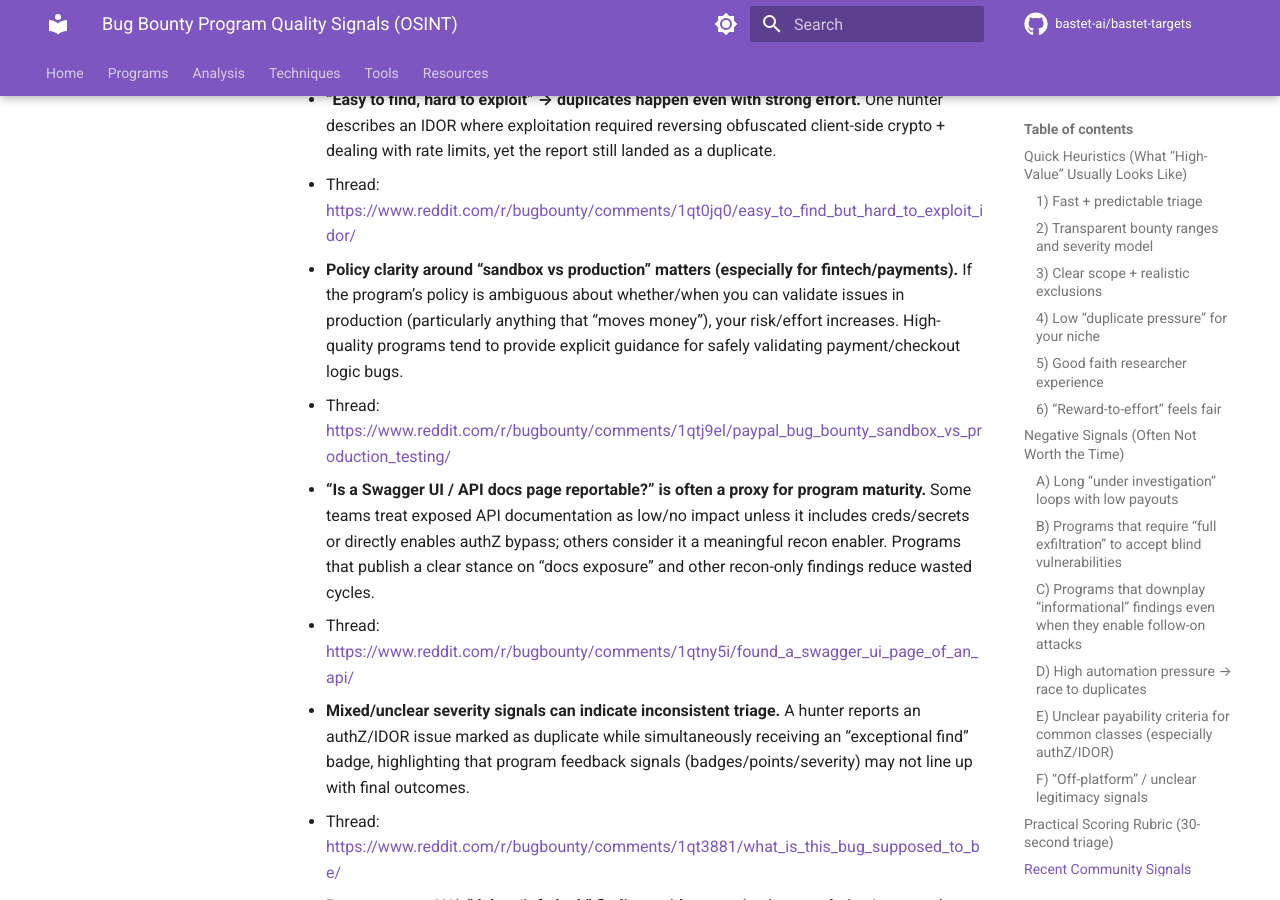
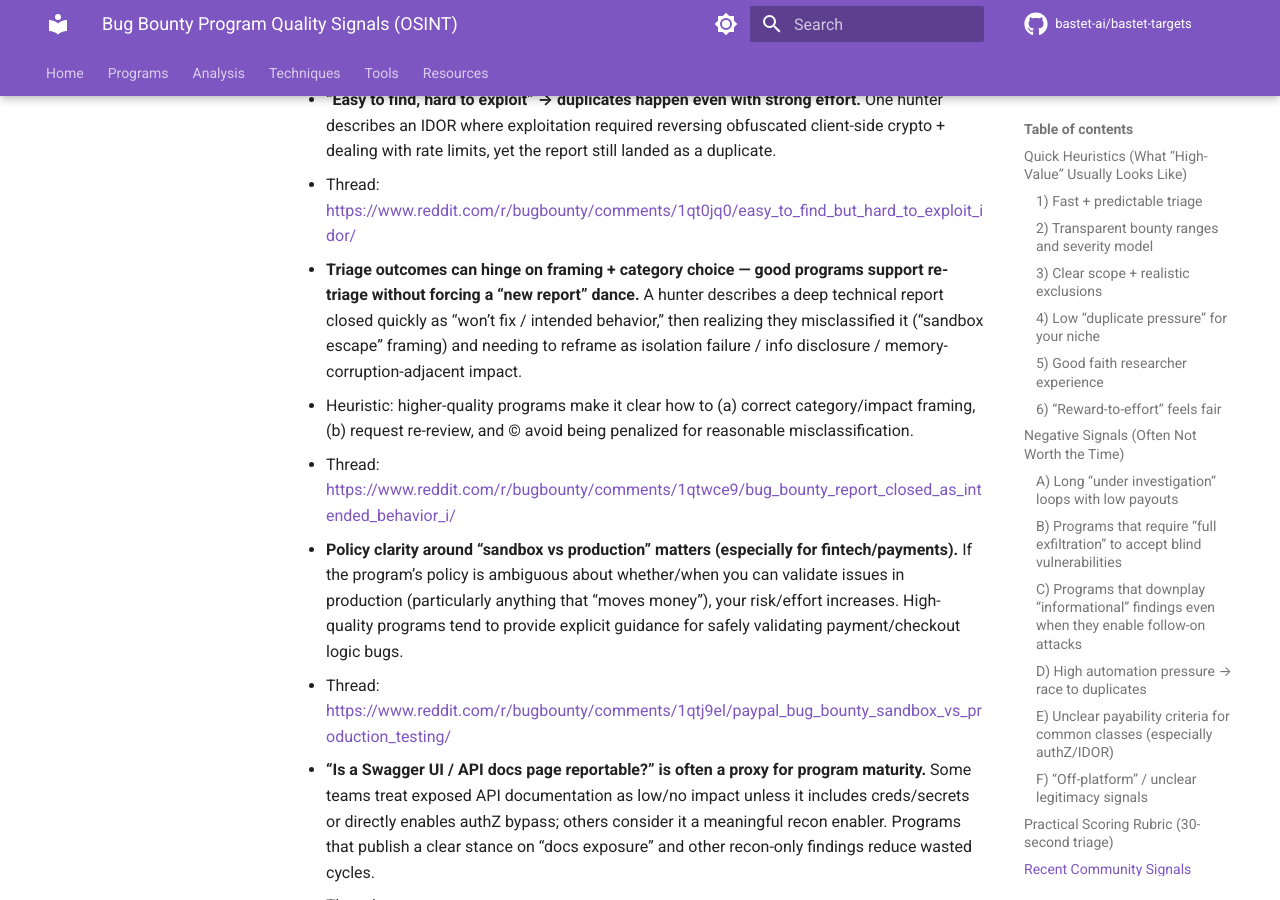
Before and after one commit to bastet-ai/bastet-targets, an MkDocs documentation site: the page built from docs/programs/program-quality-signals.md, in a window 1280 px wide and 900 px high, scrolled down 3686 px. Built offline with MkDocs 1.6.1 and Material for MkDocs 9.7.7, drawn with Linux system fonts in a browser that asks for light colours; comment, search, counter and statistics services are not loaded.

Commit message:
Update program quality signals: framing/misclassification

```diff
--- a/docs/programs/program-quality-signals.md
+++ b/docs/programs/program-quality-signals.md
@@ -111,6 +111,10 @@ These are **examples** from recent public discussion that reinforce (or nuance)
 - **“Easy to find, hard to exploit” → duplicates happen even with strong effort.** One hunter describes an IDOR where exploitation required reversing obfuscated client-side crypto + dealing with rate limits, yet the report still landed as a duplicate.
   - Thread: https://www.reddit.com/r/bugbounty/comments/1qt0jq0/easy_to_find_but_hard_to_exploit_idor/
 
+- **Triage outcomes can hinge on framing + category choice — good programs support re-triage without forcing a “new report” dance.** A hunter describes a deep technical report closed quickly as “won’t fix / intended behavior,” then realizing they misclassified it (“sandbox escape” framing) and needing to reframe as isolation failure / info disclosure / memory-corruption-adjacent impact.
+  - Heuristic: higher-quality programs make it clear how to (a) correct category/impact framing, (b) request re-review, and (c) avoid being penalized for reasonable misclassification.
+  - Thread: https://www.reddit.com/r/bugbounty/comments/1qtwce9/bug_bounty_report_closed_as_intended_behavior_i/
+
 - **Policy clarity around “sandbox vs production” matters (especially for fintech/payments).** If the program’s policy is ambiguous about whether/when you can validate issues in production (particularly anything that “moves money”), your risk/effort increases. High-quality programs tend to provide explicit guidance for safely validating payment/checkout logic bugs.
   - Thread: https://www.reddit.com/r/bugbounty/comments/1qtj9el/paypal_bug_bounty_sandbox_vs_production_testing/
 
```
